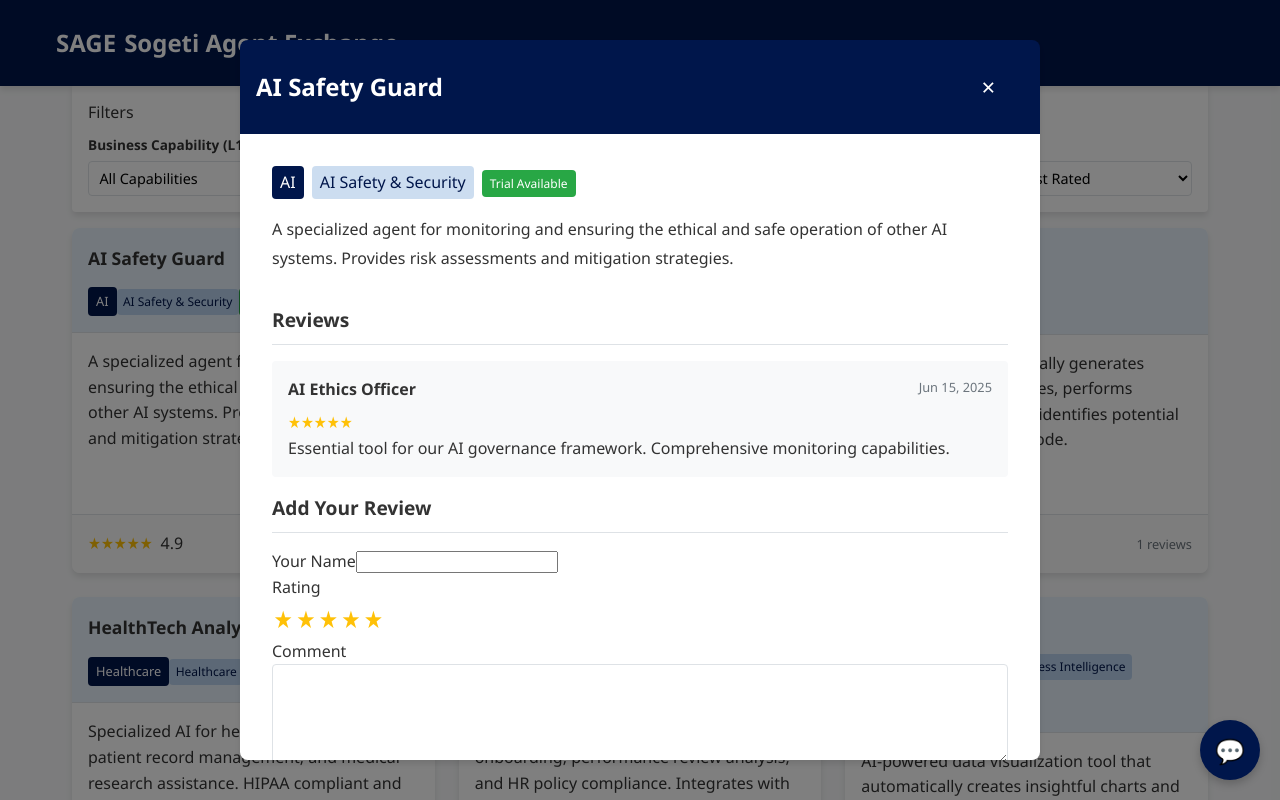
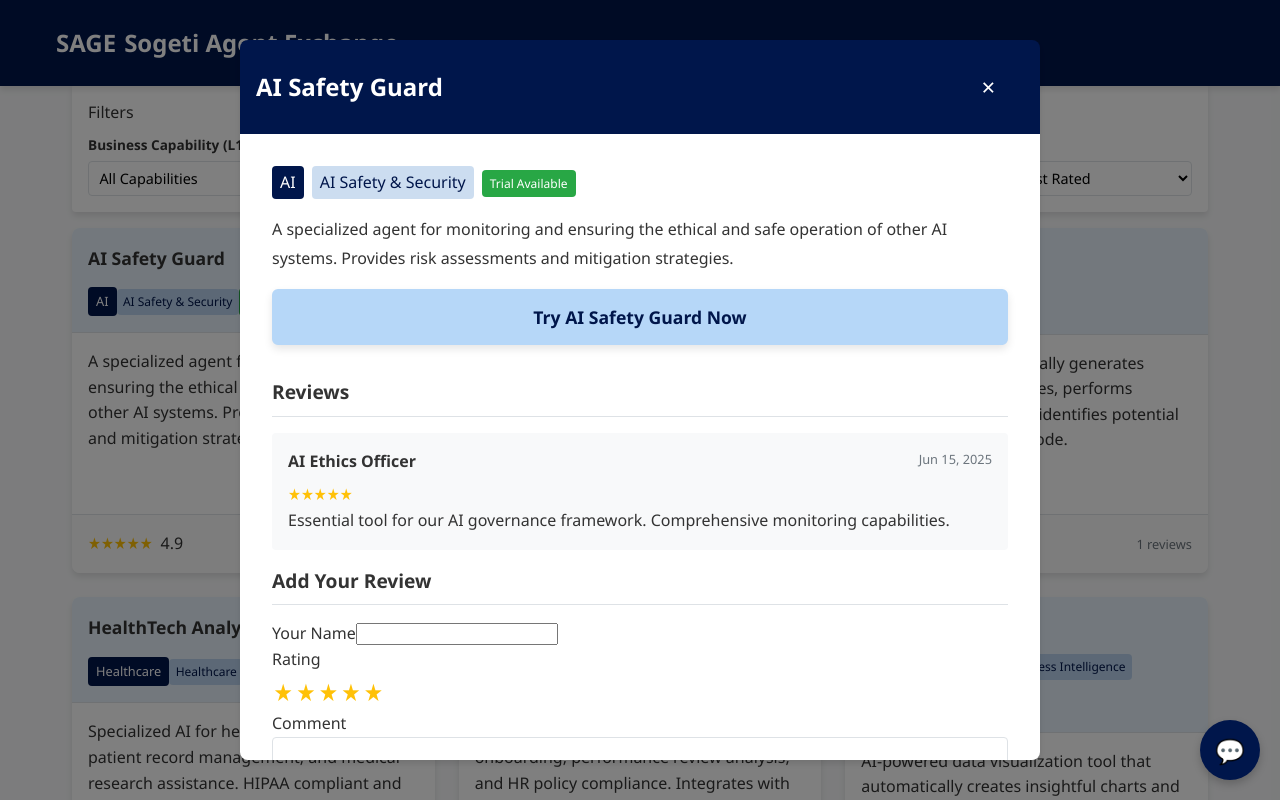
Before and after one commit to davday6/Internship_SAGE, a React (Vite) app in the folder react-app/: page / in a window 1280 px wide. Both pictures are taken after a click on the element 253 px from the left and 852 px from the top of the page. Shown: the part 452-1252 px from the top of the page. Built offline with nearby package versions, Linux system fonts and the light colour scheme.

Commit message:
Added Try Now button and fixed capability stat
Added a try now button to any agent with a trial

Additionally, fixed the capability stat to calculate total number of capabilities from sub-capability count

```diff
--- a/react-app/src/App.css
+++ b/react-app/src/App.css
@@ -492,8 +492,36 @@
   border-radius: 4px;
 }
 
+/* Trial button styles */
+.trial-button {
+  display: block;
+  margin: 1rem 0 2rem;
+  padding: 0.75rem 1.5rem;
+  background-color: #b6d7f8; /* Light blue as requested */
+  color: var(--sogeti-blue);
+  font-weight: 600;
+  font-size: 1.1rem;
+  text-align: center;
+  border-radius: 6px;
+  text-decoration: none;
+  transition: all 0.2s ease;
+  border: 2px solid #b6d7f8;
+  box-shadow: 0 4px 8px rgba(0, 0, 0, 0.1);
+}
+
+.trial-button:hover {
+  background-color: #a1c9f5;
+  transform: translateY(-2px);
+  box-shadow: 0 6px 12px rgba(0, 0, 0, 0.15);
+}
+
+.trial-button:active {
+  transform: translateY(0);
+  box-shadow: 0 2px 4px rgba(0, 0, 0, 0.1);
+}
+
 .modal-description {
-  margin-bottom: 2rem;
+  margin-bottom: 1rem;
   line-height: 1.8;
 }
 
@@ -536,7 +564,10 @@
   padding: 1rem 2rem;
   background-color: #fafafa;
   border-top: 1px solid var(--border-color);
-  text-align: right;
+  display: flex;
+  justify-content: flex-end;
+  gap: 1rem;
+  align-items: center;
 }
 
 .contact-btn {
@@ -546,6 +577,67 @@
   padding: 0.75rem 1.5rem;
   border-radius: 4px;
   cursor: pointer;
+  font-weight: 600;
+  transition: background-color 0.3s ease, transform 0.2s ease;
+}
+
+.contact-btn:hover {
+  background-color: #004a9f;
+  transform: translateY(-2px);
+}
+
+/* Trial Button Styles */
+.trial-btn {
+  display: flex;
+  align-items: center;
+  background-color: var(--success);
+  color: var(--white);
+  text-decoration: none;
+  padding: 0.75rem 1.5rem;
+  border-radius: 4px;
+  font-weight: 600;
+  box-shadow: 0 2px 8px rgba(0, 0, 0, 0.1);
+  transition: all 0.3s ease;
+  border: none;
+  position: relative;
+  overflow: hidden;
+}
+
+.trial-btn:before {
+  content: "";
+  position: absolute;
+  top: 0;
+  left: -100%;
+  width: 100%;
+  height: 100%;
+  background: linear-gradient(
+    to right,
+    rgba(255, 255, 255, 0.2) 0%,
+    rgba(255, 255, 255, 0) 100%
+  );
+  transition: left 0.7s ease;
+}
+
+.trial-btn:hover {
+  transform: translateY(-3px);
+  box-shadow: 0 4px 12px rgba(0, 0, 0, 0.2);
+  background-color: #1e8e3e;
+}
+
+.trial-btn:hover:before {
+  left: 100%;
+}
+
+.trial-btn:active {
+  transform: translateY(-1px);
+}
+
+.trial-btn-icon {
+  margin-right: 8px;
+  font-size: 1.2rem;
+}
+
+.trial-btn-text {
   font-weight: 600;
 }
 
--- a/react-app/src/components/AgentModal.tsx
+++ b/react-app/src/components/AgentModal.tsx
@@ -81,6 +81,17 @@
 
           <div className="modal-description">{agent.description}</div>
 
+          {agent.trial && agent.trialUrl && (
+            <a
+              href={agent.trialUrl}
+              target="_blank"
+              rel="noopener noreferrer"
+              className="trial-button"
+            >
+              Try {agent.title} Now
+            </a>
+          )}
+
           <div className="modal-section">
             <h3 className="modal-section-title">Reviews</h3>
 
--- a/react-app/src/components/Stats.tsx
+++ b/react-app/src/components/Stats.tsx
@@ -1,5 +1,6 @@
 import React from 'react';
 import type { Agent } from '../types';
+import { businessCapabilities } from '../data/agentData';
 
 interface StatsProps {
   agents: Agent[];
@@ -22,8 +23,11 @@
     return acc + (agent.reviewsList ? agent.reviewsList.length : agent.comments);
   }, 0);
 
-  // Fixed number for capabilities (as in original HTML)
-  const capabilityCount = 12;
+  // Count total subcapabilities from businessCapabilities
+  const capabilityCount = Object.values(businessCapabilities).reduce(
+    (total, capability) => total + capability.subCapabilities.length,
+    0
+  );
 
   return (
     <div className="stats-container">
--- a/react-app/src/data/agentData.ts
+++ b/react-app/src/data/agentData.ts
@@ -55,6 +55,7 @@
     rating: 4.8,
     comments: 2, // Updated to match actual number of reviews
     trial: true,
+    trialUrl: "https://trial.devassistant.ai/register",
     reviewsList: [
       {
         author: "John Dev",
@@ -103,6 +104,7 @@
     rating: 4.2,
     comments: 1, // Updated to match actual number of reviews
     trial: true,
+    trialUrl: "https://datavizmaster.io/trial",
     reviewsList: [
       {
         author: "Data Analyst",
@@ -139,6 +141,7 @@
     rating: 4.9,
     comments: 1, // Updated to match actual number of reviews
     trial: true,
+    trialUrl: "https://ai-safety-guard.dev/try",
     reviewsList: [
       {
         author: "AI Ethics Officer",
@@ -176,6 +179,26 @@
     rating: 4.0,
     comments: 1, // Matches the length of reviewsList
     trial: true,
+    trialUrl: "https://market-analysis-ai.com/free-trial",
+    reviewsList: [
+      {
+        author: "Financial Analyst",
+        date: "2025-07-15",
+        rating: 4,
+        comment: "Very useful for quick market insights. Saved me hours of research."
+      }
+    ]
+  },
+  {
+    id: "8",
+    title: "Market Research Bot",
+    domain: "Business Services",
+    subdomain: "Financial Services",
+    description: "AI that provides market research and competitive analysis based on real-time data and historical trends. Helps with investment decisions and market forecasting.",
+    rating: 4.0,
+    comments: 1, // Matches the length of reviewsList
+    trial: true,
+    trialUrl: "https://market-research-bot.com/free-trial",
     reviewsList: [
       {
         author: "Financial Analyst",
--- a/react-app/src/types/index.ts
+++ b/react-app/src/types/index.ts
@@ -7,6 +7,7 @@
   rating: number;
   comments: number;
   trial: boolean;
+  trialUrl?: string; // URL to access the trial
   reviewsList?: Review[];
 }
 
--- a/react-app/src/utils/agentHelpers.ts
+++ b/react-app/src/utils/agentHelpers.ts
@@ -9,7 +9,7 @@
  * @returns A new array of agents with the new agent added
  */
 export function addNewAgent(
-  agent: Partial<Agent> & { title: string; domain: string },
+  agent: Partial<Agent> & { title: string; domain: string; trialUrl?: string },
   currentAgents: Agent[]
 ): Agent[] {
   // Generate a unique ID
@@ -25,6 +25,7 @@
     rating: agent.rating || 0,
     comments: agent.reviewsList ? agent.reviewsList.length : 0,
     trial: agent.trial !== undefined ? agent.trial : false,
+    trialUrl: agent.trialUrl, // Include trial URL if provided
     reviewsList: agent.reviewsList || []
   };
 
```
Also changed, not shown: 1 other file (tests, documents, lock files or other folders).
